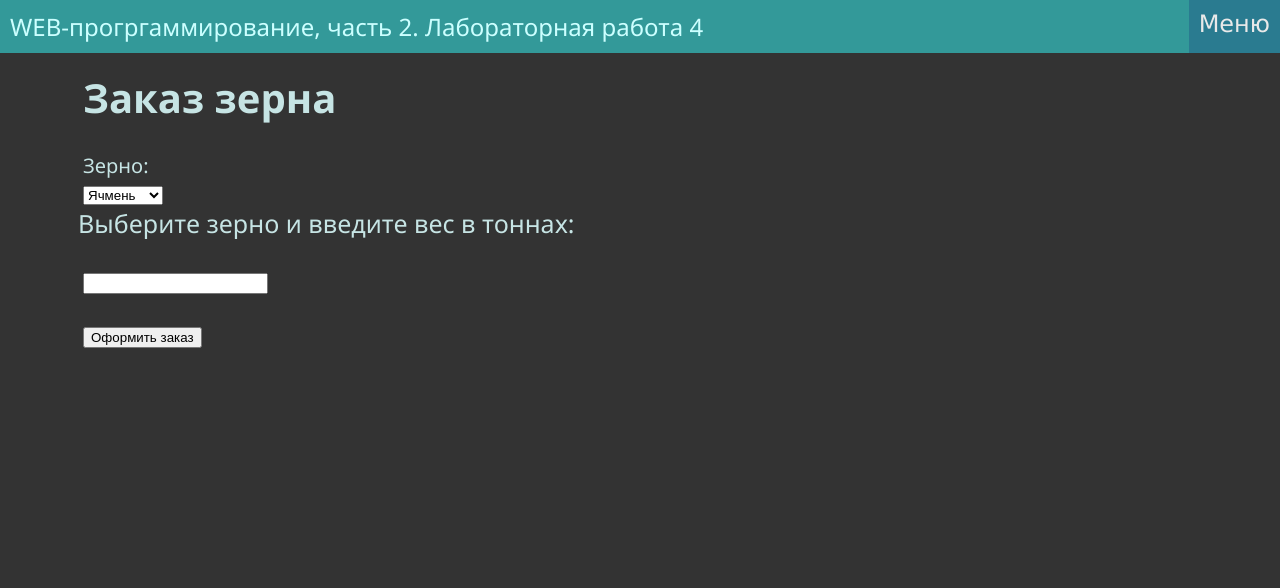
After one commit to 01Postnikov10/web-programming-labs-2, a Flask app: page /lab4/zerno/ in a window 1280 px wide. The commit adds this page. Shown: the top 588 px of the page. Run offline with Flask 3, Linux system fonts and the light colour scheme.

Commit message:
Заказ зерна

```diff
--- a/lab4.py
+++ b/lab4.py
@@ -63,3 +63,40 @@ def fridge():
         foot = temp +'°C'
         src = 'snow.png'
         return render_template('fridge_temp.html', temp=temp, foot=foot, src=src)
+
+
+@lab4.route('/lab4/zerno/', methods = ['GET', 'POST'])
+def zerno():
+    error = None
+    grain = None
+    weight = None
+    skidka = ''
+    price = 0
+    if request.method == 'POST':
+        grain = request.form.get('grain')
+        weight = request.form.get('weight')
+
+        if weight is None or weight == '':
+            error = 'Не введен вес'
+        else:
+            weight = float(weight)
+
+            if weight <= 0:
+                error = 'Неверное значение веса'
+            elif weight > 500:
+                error = 'Такого объема сейчас нет в наличии'
+            else:
+                if grain == 'yachmen':
+                    price = 12000*weight
+                elif grain == 'oves':
+                    price = 8500*weight
+                elif grain == 'pshenitsa':
+                    price = 8700*weight
+                else:
+                    price = 14000*weight
+
+                if weight > 50 and weight <= 500:
+                        price = price*0.9
+                        skidka  = 'Применена скидка за большой объём'
+
+    return render_template('zerno.html', error=error, grain=grain, weight=weight, price=price, skidka=skidka)
--- a/templates/lab4.html
+++ b/templates/lab4.html
@@ -8,5 +8,6 @@
     <ol>
         <li><a href="/lab4/login">Авторизация</a></li>
         <li><a href="/lab4/fridge">Холодильник</a></li>
+        <li><a href="/lab4/zerno">Заказ зерна</a></li>
     </ol>
 {% endblock %}
--- /dev/null
+++ b/templates/zerno.html
@@ -0,0 +1,50 @@
+{% extends 'base.html' %}
+
+{% block lab %}Лабораторная работа 4{% endblock %}
+
+{% block main %}
+
+    {% if not error and grain and weight %}
+
+    <h1>Заказ успешно сформирован</h1>
+
+    <div style="font-size: 25px;">
+        Вы заказали: {{ grain }}. Вес: {{ weight }} т. <br>
+        Сумма к оплате: {{ price }} &#8381;
+        <p>{{ skidka }}</p>
+
+    </div><br>
+    <div>
+        <a href="/lab4/zerno/">Заказать еще</a>
+    </div>
+
+    {% else %}
+
+    <h1>Заказ зерна</h1>
+        {% if error %}
+            <div class="error" style="font-size: 20px;">{{ error }}</div>
+        {% endif %}
+
+    <form method="post">
+        <label>Зерно:</label>
+            <div>
+                <select name="grain">
+                    <option value="ячмень" {{ grain == 'yachmen' and 'selected' }}>Ячмень</option>
+                    <option value="овёс" {{ grain =='oves' and 'selected' }}>Овёс</option>
+                    <option value="пшеница" {{ grain == 'pshenitsa' and 'selected' }}>Пшеница</option>
+                    <option value="рожь" {{ grain == 'rozh' and 'selected' }}>Рожь</option>
+                </select><br>
+            </div>
+
+        <label style="font-size: 25px;">Выберите зерно и введите вес в тоннах:</label><br><br>
+            <div>
+                <input type="number" name="weight" value="{{ weight or '' }}">
+            </div><br>
+
+        <div>
+            <button type="submit">Оформить заказ</button>
+        </div>
+    </form>
+    {% endif %}
+
+{% endblock %}
```
